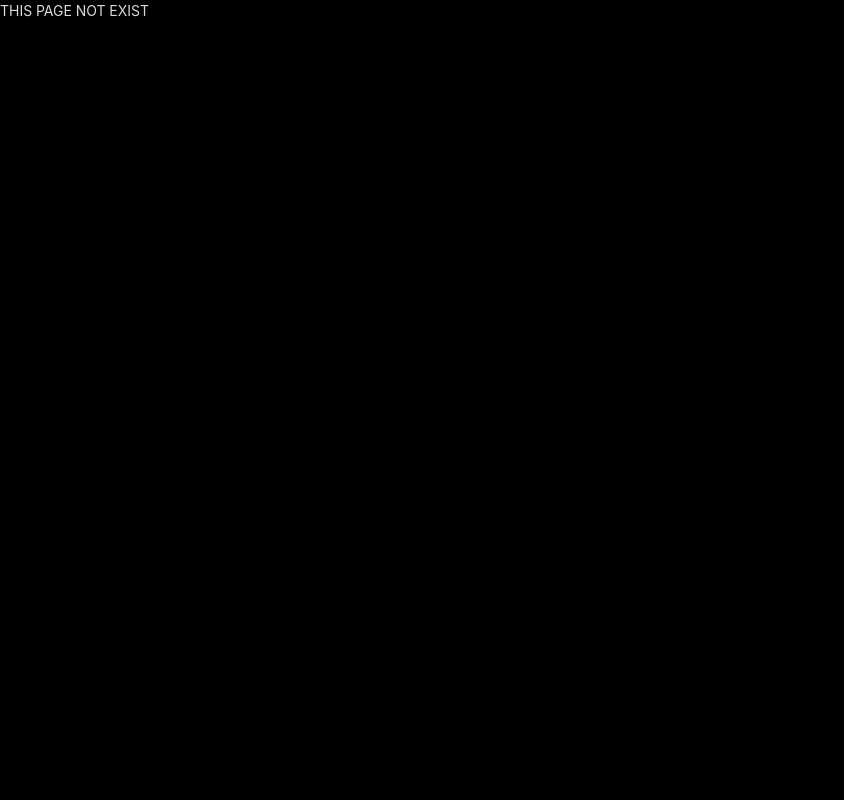
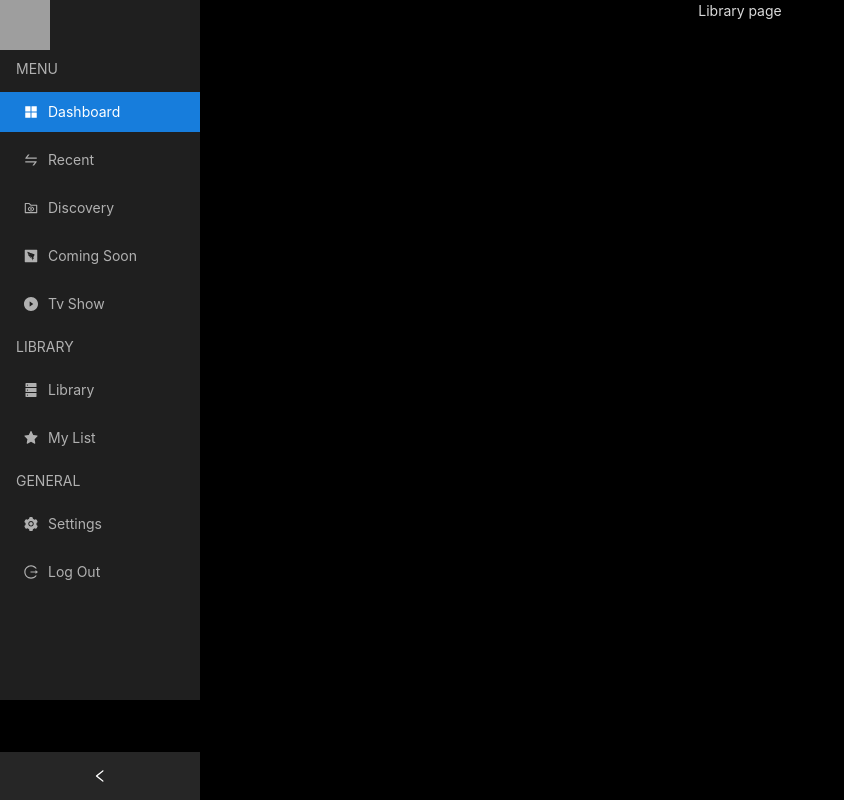
Before and after one commit to attech-org/photomagi, a React (Create React App) app: page /library in a window 1280 px wide. Shown: the whole page, without its empty margins (0-844 px from the left). Built offline with nearby package versions, Linux system fonts and the light colour scheme; grey boxes are pictures that could not be loaded.

Commit message:
feat: Created basic structure

```diff
--- a/package.json
+++ b/package.json
@@ -4,6 +4,7 @@
   "private": true,
   "homepage": ".",
   "dependencies": {
+    "@ant-design/icons": "^4.7.0",
     "@testing-library/jest-dom": "^5.15.0",
     "@testing-library/react": "^11.1.0",
     "@testing-library/user-event": "^12.1.10",
--- a/src/App.tsx
+++ b/src/App.tsx
@@ -1,7 +1,14 @@
 import { BrowserRouter as Router, Switch, Route } from 'react-router-dom';
 
+import ComingSoonPage from './pages/ComingSoon';
 import DashboardPage from './pages/Dashboard';
+import DiscoveryPage from './pages/Discovery';
 import LandingPage from './pages/Landing';
+import LibraryPage from './pages/Library';
+import MyListPage from './pages/MyList';
+import RecentPage from './pages/Recent';
+import SettingsPage from './pages/Settings';
+import TvShowPage from './pages/TvShow';
 
 const App: React.FunctionComponent = () => (
   <Router>
@@ -12,6 +19,27 @@ const App: React.FunctionComponent = () => (
       <Route path="/dashboard">
         <DashboardPage />
       </Route>
+      <Route path="/recent">
+        <RecentPage />
+      </Route>
+      <Route path="/discovery">
+        <DiscoveryPage />
+      </Route>
+      <Route path="/coming-soon">
+        <ComingSoonPage />
+      </Route>
+      <Route path="/tv-show">
+        <TvShowPage />
+      </Route>
+      <Route path="/library">
+        <LibraryPage />
+      </Route>
+      <Route path="/my-list">
+        <MyListPage />
+      </Route>
+      <Route path="/settings">
+        <SettingsPage />
+      </Route>
       <Route path="*">
         <div>THIS PAGE NOT EXIST</div>
       </Route>
--- a/src/containers/Layout.tsx
+++ b/src/containers/Layout.tsx
@@ -1,7 +1,7 @@
 import { Layout } from 'antd';
-import { useState } from 'react';
-import { Link } from 'react-router-dom';
 import styled from 'styled-components';
+
+import Sidebar from './Sidebar';
 
 const StyledMain = styled.main`
   display: flex;
@@ -12,25 +12,13 @@ const StyledMain = styled.main`
   height: calc(100vh - 100px);
 `;
 
-const LayoutWrapper: React.FunctionComponent = ({ children }) => {
-  const [isCollapsed, onCollapsedChange] = useState(false);
-  return (
-    <Layout>
-      <Layout.Sider
-        breakpoint="md"
-        collapsible
-        collapsed={isCollapsed}
-        onCollapse={onCollapsedChange}
-      >
-        <Link to="/">Landing page</Link>
-        <Link to="/dashboard">Dashboard</Link>
-      </Layout.Sider>
-
-      <Layout.Content>
-        <StyledMain>{children}</StyledMain>
-      </Layout.Content>
-    </Layout>
-  );
-};
+const LayoutWrapper: React.FunctionComponent = ({ children }) => (
+  <Layout hasSider>
+    <Sidebar />
+    <Layout.Content>
+      <StyledMain>{children}</StyledMain>
+    </Layout.Content>
+  </Layout>
+);
 
 export default LayoutWrapper;
--- /dev/null
+++ b/src/containers/Sidebar.tsx
@@ -0,0 +1,77 @@
+import {
+  AppstoreFilled,
+  DatabaseFilled,
+  DingtalkSquareFilled,
+  FolderViewOutlined,
+  LogoutOutlined,
+  PlayCircleFilled,
+  SettingFilled,
+  StarFilled,
+  SwapOutlined,
+} from '@ant-design/icons';
+import { Layout, Menu } from 'antd';
+import { useState } from 'react';
+import { Link } from 'react-router-dom';
+import styled from 'styled-components';
+
+import logo from '../assets/img/logo.png';
+
+const { Item, ItemGroup } = Menu;
+
+const Logo = styled.img`
+  width: 50px;
+  height: 50px;
+`;
+
+const Sidebar: React.FC = () => {
+  const [isCollapsed, onCollapsedChange] = useState(false);
+  return (
+    <Layout.Sider
+      breakpoint="md"
+      collapsible
+      collapsed={isCollapsed}
+      onCollapse={onCollapsedChange}
+    >
+      <Link to="/">
+        <Logo src={logo} />
+      </Link>
+      <Menu theme="dark" defaultSelectedKeys={['1']} mode="inline">
+        <ItemGroup key="g1" title="MENU">
+          <Item key="1" icon={<AppstoreFilled />}>
+            <Link to="/dashboard">Dashboard</Link>
+          </Item>
+          <Item key="2" icon={<SwapOutlined />}>
+            <Link to="/recent">Recent</Link>
+          </Item>
+          <Item key="3" icon={<FolderViewOutlined />}>
+            <Link to="/discovery">Discovery</Link>
+          </Item>
+          <Item key="4" icon={<DingtalkSquareFilled />}>
+            <Link to="/coming-soon">Coming Soon</Link>
+          </Item>
+          <Item key="5" icon={<PlayCircleFilled />}>
+            <Link to="/tv-show">Tv Show</Link>
+          </Item>
+        </ItemGroup>
+        <ItemGroup key="g2" title="LIBRARY">
+          <Item key="6" icon={<DatabaseFilled />}>
+            <Link to="/library">Library</Link>
+          </Item>
+          <Item key="7" icon={<StarFilled />}>
+            <Link to="/my-list">My List</Link>
+          </Item>
+        </ItemGroup>
+        <ItemGroup key="g3" title="GENERAL">
+          <Item key="8" icon={<SettingFilled />}>
+            <Link to="/settings">Settings</Link>
+          </Item>
+          <Item key="9" icon={<LogoutOutlined />}>
+            <Link to="/dashboard">Log Out</Link>
+          </Item>
+        </ItemGroup>
+      </Menu>
+    </Layout.Sider>
+  );
+};
+
+export default Sidebar;
--- /dev/null
+++ b/src/pages/ComingSoon.tsx
@@ -0,0 +1,9 @@
+import Layout from '../containers/Layout';
+
+const ComingSoonPage: React.FunctionComponent = () => (
+  <Layout>
+    <div>Coming Soon page</div>
+  </Layout>
+);
+
+export default ComingSoonPage;
--- /dev/null
+++ b/src/pages/Discovery.tsx
@@ -0,0 +1,9 @@
+import Layout from '../containers/Layout';
+
+const DiscoveryPage: React.FunctionComponent = () => (
+  <Layout>
+    <div>Discovery page</div>
+  </Layout>
+);
+
+export default DiscoveryPage;
--- /dev/null
+++ b/src/pages/Library.tsx
@@ -0,0 +1,9 @@
+import Layout from '../containers/Layout';
+
+const LibraryPage: React.FunctionComponent = () => (
+  <Layout>
+    <div>Library page</div>
+  </Layout>
+);
+
+export default LibraryPage;
--- /dev/null
+++ b/src/pages/MyList.tsx
@@ -0,0 +1,9 @@
+import Layout from '../containers/Layout';
+
+const MyListPage: React.FunctionComponent = () => (
+  <Layout>
+    <div>MyList page</div>
+  </Layout>
+);
+
+export default MyListPage;
--- /dev/null
+++ b/src/pages/Recent.tsx
@@ -0,0 +1,9 @@
+import Layout from '../containers/Layout';
+
+const RecentPage: React.FunctionComponent = () => (
+  <Layout>
+    <div>Recent page</div>
+  </Layout>
+);
+
+export default RecentPage;
--- /dev/null
+++ b/src/pages/Settings.tsx
@@ -0,0 +1,9 @@
+import Layout from '../containers/Layout';
+
+const SettingsPage: React.FunctionComponent = () => (
+  <Layout>
+    <div>Settings page</div>
+  </Layout>
+);
+
+export default SettingsPage;
--- /dev/null
+++ b/src/pages/TvShow.tsx
@@ -0,0 +1,9 @@
+import Layout from '../containers/Layout';
+
+const TvShowPage: React.FunctionComponent = () => (
+  <Layout>
+    <div>TvShow page</div>
+  </Layout>
+);
+
+export default TvShowPage;
```
Also changed, not shown: 1 other file (tests, documents, lock files or other folders).
